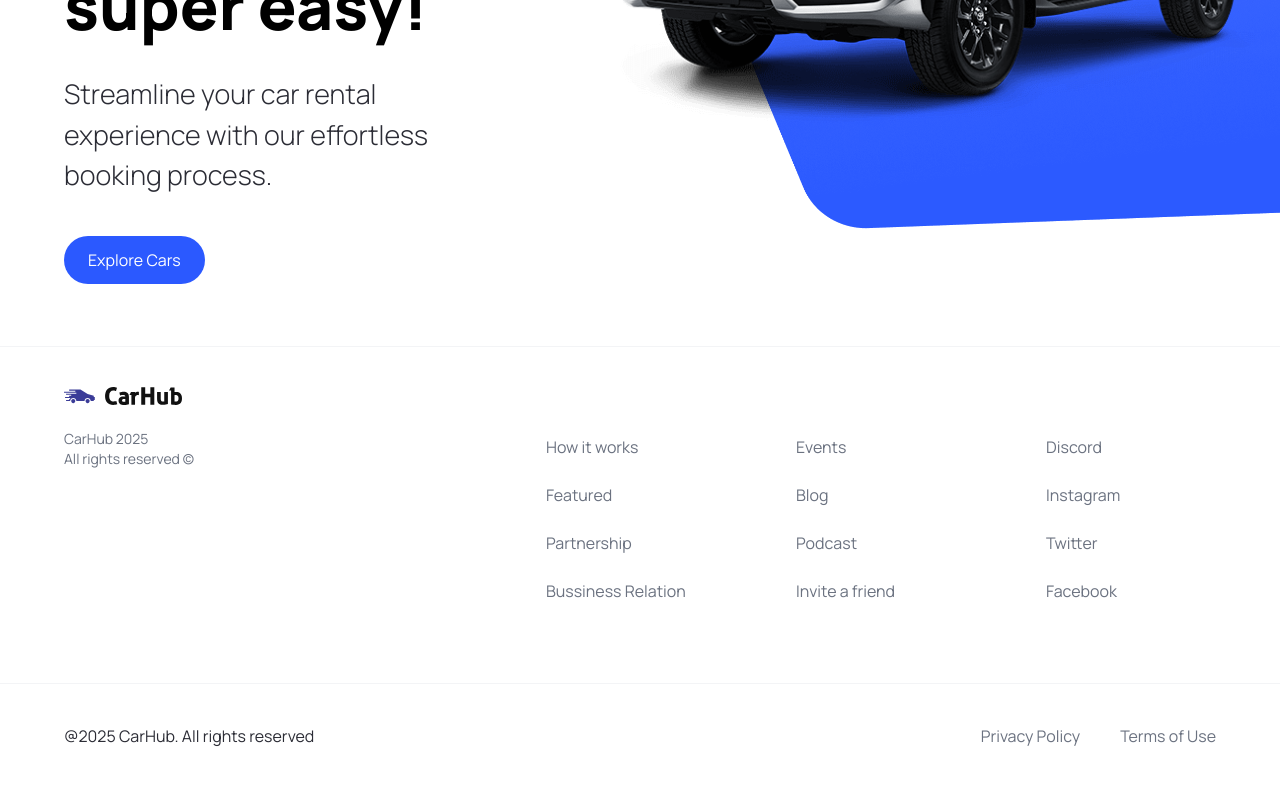
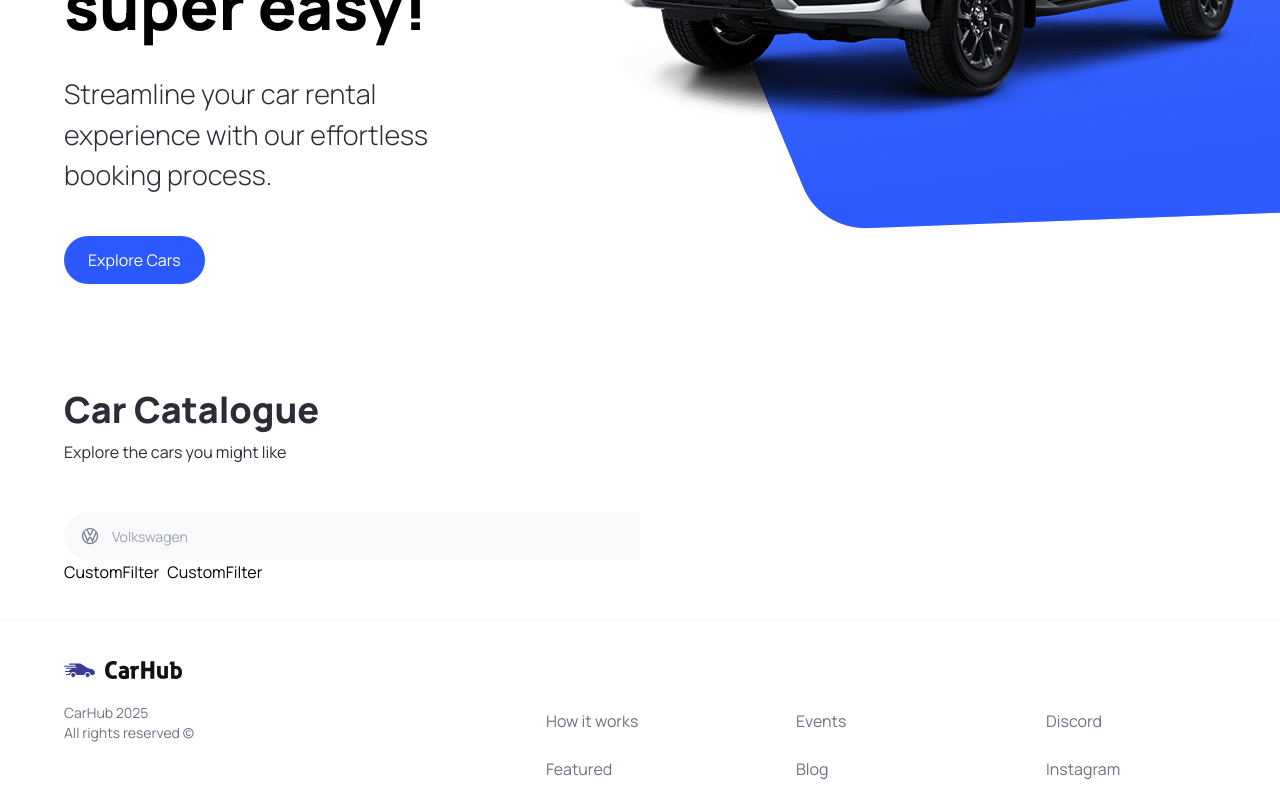
Before and after one commit to MorhafGhziel/car_showcase, a Next.js app: page / in a window 1280 px wide. Shown: the part 474-1271 px from the top of the page. Built offline with nearby package versions, Linux system fonts and the light colour scheme.

Commit message:
feat: add search components and update page layout

```diff
--- a/app/page.tsx
+++ b/app/page.tsx
@@ -1,8 +1,31 @@
 import Hero from "@/components/Hero";
+
+import CustomFilter from "@/components/CustomFilter";
+import SearchBar from "@/components/SearchBar";
+
 export default function Home() {
   return (
     <>
       <Hero />
+
+      <div
+        className="mt-12 padding-x padding-y padding-x max-width"
+        id="discover"
+      >
+        <div className="home__text-container">
+          <h1 className="text-4xl font-extrabold">Car Catalogue</h1>
+          <p>Explore the cars you might like</p>
+        </div>
+
+        <div className="home__filters">
+          <SearchBar />
+        </div>
+
+        <div className="home__filter-container">
+          <CustomFilter />
+          <CustomFilter />
+        </div>
+      </div>
     </>
   );
 }
--- /dev/null
+++ b/components/CustomFilter.tsx
@@ -0,0 +1,7 @@
+import React from "react";
+
+const CustomFilter = () => {
+  return <div>CustomFilter</div>;
+};
+
+export default CustomFilter;
--- /dev/null
+++ b/components/SearchBar.tsx
@@ -0,0 +1,18 @@
+"use client";
+
+import SearchManufacturer from "./SearchManufacturer";
+
+const SearchBar = () => {
+  const handleSearch = () => {};
+  return (
+    <form className="searchbar__item" onSubmit={handleSearch}>
+      <div className="searchbar__item">
+        <SearchManufacturer />
+      </div>
+
+      <div className="searchbar__item"></div>
+    </form>
+  );
+};
+
+export default SearchBar;
--- /dev/null
+++ b/components/SearchManufacturer.tsx
@@ -0,0 +1,86 @@
+"use client";
+
+import { SearchManufacturerProps } from "@/types";
+
+import { Combobox, Transition } from "@headlessui/react";
+
+import Image from "next/image";
+import { useState } from "react";
+import { Fragment } from "react";
+
+import { manufacturers } from "@/constants";
+
+const SearchManufacturer = ({
+  manufacturer,
+  setManufacturer,
+}: SearchManufacturerProps) => {
+  const [query, setQuery] = useState("");
+
+  const filteredManufacturers =
+    query === ""
+      ? manufacturers
+      : manufacturers.filter((item) =>
+          item.toLowerCase().replace(/\s+/g, "").includes(query.toLowerCase())
+        );
+
+  return (
+    <div className="search-manufacturer">
+      <Combobox value={manufacturer} onChange={setManufacturer}>
+        <div className="relative w-full">
+          <Combobox.Button className="absolute top-[14px]">
+            <Image
+              src="/car-logo.svg"
+              alt="car-logo"
+              width={20}
+              height={20}
+              className="ml-4"
+            />
+          </Combobox.Button>
+
+          <Combobox.Input
+            className="search-manufacturer__input"
+            placeholder="Volkswagen"
+            displayValue={(manufacturer: string) => manufacturer}
+            onChange={(e) => setQuery(e.target.value)}
+          />
+
+          <Transition
+            as={Fragment}
+            leave="transition ease-in duration-100"
+            leaveFrom="opacity-100"
+            leaveTo="opacity-0"
+            afterLeave={() => setQuery("")}
+          >
+            <Combobox.Options>
+              {filteredManufacturers.map((item) => (
+                <Combobox.Option
+                  key={item}
+                  value={item}
+                  className={({ active }) =>
+                    `relative cursor-default select-none py-2 pl-10 pr-4 ${
+                      active ? "bg-primary-blue text-white" : "text-gray-900"
+                    }`
+                  }
+                >
+                  {({ selected, active }) => (
+                    <>
+                      <span
+                        className={`${
+                          selected ? "font-medium" : "font-normal"
+                        }`}
+                      >
+                        {item}
+                      </span>
+                    </>
+                  )}
+                </Combobox.Option>
+              ))}
+            </Combobox.Options>
+          </Transition>
+        </div>
+      </Combobox>
+    </div>
+  );
+};
+
+export default SearchManufacturer;
--- a/components/index.ts
+++ b/components/index.ts
@@ -2,5 +2,16 @@ import Hero from "./Hero";
 import CustomButton from "./CustomButton";
 import Navbar from "@/components/Navbar";
 import Footer from "@/components/Footer";
+import CustomFilter from "@/components/CustomFilter";
+import SearchBar from "@/components/SearchBar";
+import SearchManufacturer from "@/components/SearchManufacturer";
 
-export { Hero, CustomButton, Navbar, Footer };
+export {
+  Hero,
+  CustomButton,
+  Navbar,
+  Footer,
+  CustomFilter,
+  SearchBar,
+  SearchManufacturer,
+};
```
Also changed, not shown: package.json (+5 -4 lines), 1 other file (tests, documents, lock files or other folders).
